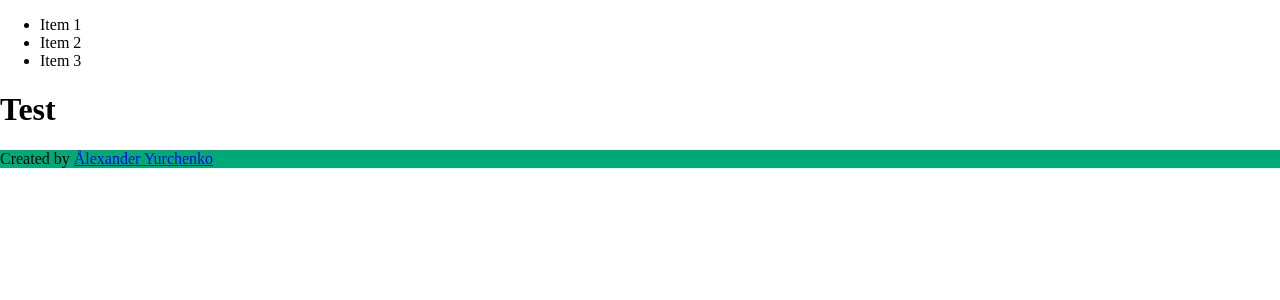
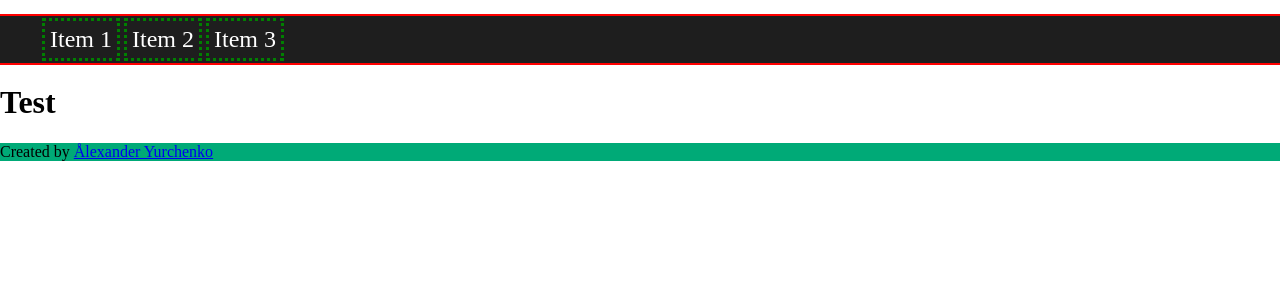
Before and after one commit to rockysfairat/b5lookup, a Next.js app: page / in a window 1280 px wide. Shown: the top 300 px of the page. Built offline with nearby package versions, Linux system fonts and the light colour scheme.

Commit message:
Nav styled

```diff
--- a/components/Layout.jsx
+++ b/components/Layout.jsx
@@ -1,9 +1,10 @@
 // Import:
 import jss from "jss";
 import preset from "jss-preset-default";
+import dynamic from "next/dynamic";
 
 // Components:
-import Navbar from "./Navbar";
+const Navbar = dynamic(() => import("./Navbar"));
 import Footer from "./Footer";
 
 const Layout = ({ children }) => {
--- a/components/Navbar.jsx
+++ b/components/Navbar.jsx
@@ -1,14 +1,41 @@
-import ArwesThemeProvider from "@arwes/core";
-import StylesBaseline from "@arwes/design";
-import FramePentagon from "@arwes/design";
+import jss from "jss";
+import preset from "jss-preset-default";
+import { useEffect } from "react";
 
 const Navbar = () => {
+  jss.setup(preset());
+  const styles = {
+    nav: {
+      width: "100%",
+      outline: "red solid 2px",
+      background: "#1E1E1E",
+    },
+    ul: {
+      listStyle: "none",
+      display: "flex",
+    },
+    li: {
+      display: "block",
+      outline: "3px green dotted",
+      margin: 5,
+      padding: 5,
+      fontSize: "1.5rem",
+      color: "#fff",
+    },
+  };
+  const { classes } = jss.createStyleSheet(styles).attach();
+
+  useEffect(() => {
+    let test = document.getElementsByTagName("li");
+    console.log(test[0]);
+  }, []);
+
   return (
-    <nav>
-      <ul>
-        <li>Item 1</li>
-        <li>Item 2</li>
-        <li>Item 3</li>
+    <nav className={classes.nav}>
+      <ul className={classes.ul}>
+        <li className={classes.li}>Item 1</li>
+        <li className={classes.li}>Item 2</li>
+        <li className={classes.li}>Item 3</li>
       </ul>
     </nav>
   );
```
Also changed, not shown: package.json (+0 -7 lines), 1 other file (tests, documents, lock files or other folders).
